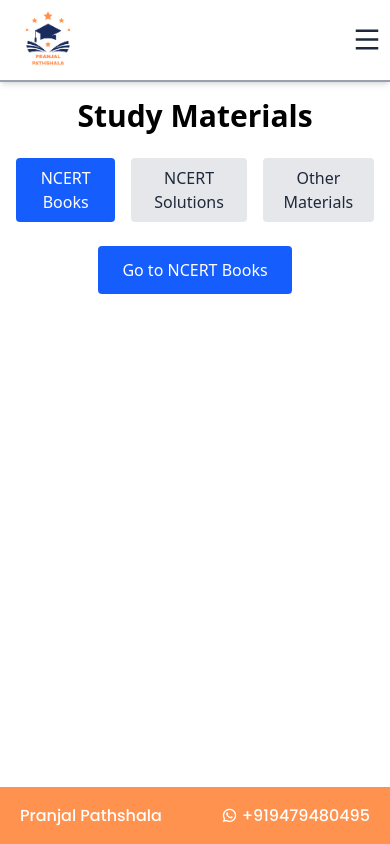
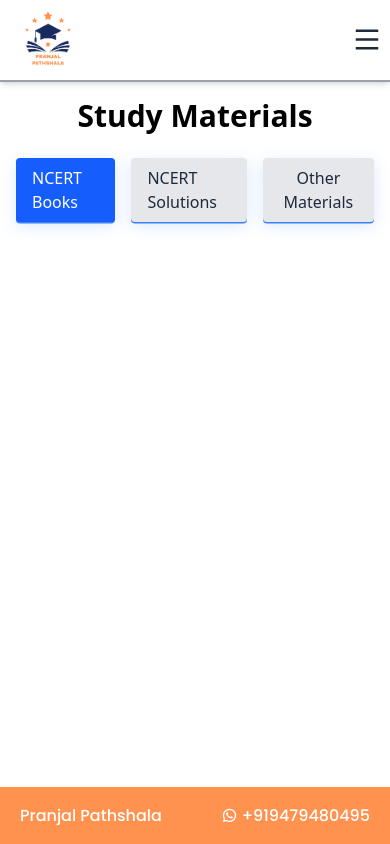
Before and after one commit to Iamjustrosh/Pranjal-Pathshala, a React (Vite) app: page /study-material in a window 390 px wide. Built offline with nearby package versions, Linux system fonts and the light colour scheme.

Commit message:
Study Material CSS Changed

```diff
--- a/src/components/Hero.jsx
+++ b/src/components/Hero.jsx
@@ -10,7 +10,7 @@
       <div className="w-full md:w-1/2 space-y-6">
 
         <div>
-          <h1 className="text-5xl md:text-6xl font-bold font-poppins flex items-center gap-2">
+          <h1 className="text-5xl md:text-6xl font-bold font-poppins flex items-center gap-2 -mb-4">
             Aapka Safar,
             <img src={heroBag} alt="hero-bag" className="w-14 md:w-20 h-auto inline-block" />
           </h1>
--- a/src/pages/Home.jsx
+++ b/src/pages/Home.jsx
@@ -18,7 +18,7 @@
         <Hero />
 
         <div className="section-3 relative ">
-          <h1 className='text-5xl poppins-bold'>Simplified <span className='text-[#ff924e]'>Learning</span> <br /> from Basics to <span className='text-[#ff924e]'>Brilliance</span></h1>
+          <h1 className='text-5xl poppins-bold leading-tight'>Simplified <span className='text-[#ff924e]'>Learning</span> <br /> from Basics to <span className='text-[#ff924e]'>Brilliance</span></h1>
 
           <div className='s-materials flex flex-col md:flex-row gap-7 mt-2 '>
             <div className="s-material-box flex-1 md:w-1/4 pb-7 md:pb-0 px-3 flex flex-col justify-between gap-4 border-b-2 md:border-b-0 md:border-r-2">
@@ -52,7 +52,7 @@
           </div>
           <div className="flex justify-center">
             <Link to="/study-material">
-            <button className="mt-4 px-6 py-3 text-center bg-[#ff924e] text-white text-lg font-semibold rounded-xl hover:bg-[#e38a53] transition duration-300">
+            <button className="mt-5 mb-4 px-6 py-3 text-center bg-[#ff924e] text-white text-lg font-semibold rounded-xl hover:bg-[#e38a53] transition duration-300">
               Get Study Material
             </button>
             </Link>
--- a/src/pages/StudyMaterial.jsx
+++ b/src/pages/StudyMaterial.jsx
@@ -4,6 +4,20 @@
 
 const NCERT_BOOKS_URL = "https://ncert.nic.in/textbook.php";
 const NCERT_SOLUTIONS_URL = "https://www.learncbse.in/ncert-solutions-2/";
+
+// 3D card styles for "Other Materials"
+const card3DBase =
+  "relative bg-white border border-gray-200 rounded-xl shadow-2xl p-6 flex justify-between items-center transition-transform duration-300";
+const card3DStatic =
+  "before:content-[''] before:absolute before:inset-0 before:rounded-xl before:shadow-[0_8px_24px_rgba(0,0,0,0.18),0_1.5px_0_#cbd5e1] before:-z-10";
+const card3DHover =
+  "hover:-translate-y-2 hover:scale-105 hover:shadow-[0_16px_32px_rgba(59,130,246,0.18),0_3px_0_#3b82f6] hover:ring-2 hover:ring-blue-400 hover:ring-offset-2";
+
+// 3D shadow for buttons
+const button3D =
+  "shadow-[0_4px_16px_rgba(59,130,246,0.18),0_1.5px_0_#3b82f6] transition-transform duration-200";
+const button3DHover =
+  "hover:-translate-y-1 hover:scale-105 hover:shadow-[0_8px_24px_rgba(59,130,246,0.25),0_3px_0_#2563eb]";
 
 const StudyMaterial = () => {
   const [selectedOption, setSelectedOption] = useState('ncert_books');
@@ -23,62 +37,63 @@
     <div className="p-4 space-y-6 max-w-4xl mx-auto">
       <h1 className="text-3xl font-bold text-center">Study Materials</h1>
       <div className="flex justify-center space-x-4 mb-6">
-        <button
-          className={`px-4 py-2 rounded ${selectedOption === 'ncert_books' ? 'bg-blue-600 text-white' : 'bg-gray-200 text-gray-800'}`}
-          onClick={() => setSelectedOption('ncert_books')}
+        <a
+          href={NCERT_BOOKS_URL}
+          target="_blank"
+          rel="noopener noreferrer"
+          className={`px-4 py-2 rounded ${selectedOption === 'ncert_books' ? 'bg-blue-600 text-white' : 'bg-gray-200 text-gray-800'} ${button3D} ${button3DHover} flex items-center justify-center`}
+          style={{ textDecoration: 'none' }}
         >
           NCERT Books
-        </button>
-        <button
-          className={`px-4 py-2 rounded ${selectedOption === 'ncert_solutions' ? 'bg-blue-600 text-white' : 'bg-gray-200 text-gray-800'}`}
-          onClick={() => setSelectedOption('ncert_solutions')}
+        </a>
+        <a
+          href={NCERT_SOLUTIONS_URL}
+          target="_blank"
+          rel="noopener noreferrer"
+          className={`px-4 py-2 rounded ${selectedOption === 'ncert_solutions' ? 'bg-blue-600 text-white' : 'bg-gray-200 text-gray-800'} ${button3D} ${button3DHover} flex items-center justify-center`}
+          style={{ textDecoration: 'none' }}
         >
           NCERT Solutions
-        </button>
+        </a>
         <button
-          className={`px-4 py-2 rounded ${selectedOption === 'other' ? 'bg-blue-600 text-white' : 'bg-gray-200 text-gray-800'}`}
+          className={`px-4 py-2 rounded ${selectedOption === 'other' ? 'bg-blue-600 text-white' : 'bg-gray-200 text-gray-800'} ${button3D} ${button3DHover}`}
           onClick={() => setSelectedOption('other')}
         >
           Other Materials
         </button>
       </div>
 
-      {selectedOption === 'ncert_books' && (
-        <div className="text-center">
-          <a
-            href={NCERT_BOOKS_URL}
-            target="_blank"
-            rel="noreferrer"
-            className="bg-blue-600 text-white px-6 py-3 rounded hover:bg-blue-700 inline-block"
-          >
-            Go to NCERT Books
-          </a>
-        </div>
-      )}
-
-      {selectedOption === 'ncert_solutions' && (
-        <div className="text-center">
-          <a
-            href={NCERT_SOLUTIONS_URL}
-            target="_blank"
-            rel="noreferrer"
-            className="bg-blue-600 text-white px-6 py-3 rounded hover:bg-blue-700 inline-block"
-          >
-            Go to NCERT Solutions
-          </a>
-        </div>
-      )}
-
+      {/* Remove iframe for ncert_books and ncert_solutions */}
       {selectedOption === 'other' && (
-        <ul className="space-y-4">
+        <ul className="space-y-6">
           {materials.length === 0 && <li>No study materials available.</li>}
           {materials.map((item) => (
-            <li key={item.id} className="border p-4 rounded flex justify-between items-center">
+            <li
+              key={item.id}
+              className={`${card3DBase} ${card3DStatic} ${card3DHover} group`}
+              style={{
+                boxShadow:
+                  "0 8px 24px rgba(0,0,0,0.18), 0 1.5px 0 #cbd5e1, 0 0.5px 0 #e0e7ef",
+                // subtle 3D effect
+                transform: "perspective(800px) rotateX(2deg) rotateY(-2deg)",
+                background: "linear-gradient(135deg, #f8fafc 80%, #e0e7ef 100%)",
+              }}
+            >
               <div>
-                <h2 className="text-xl font-semibold">{item.title}</h2>
-                <p>Class: {item.class} | Subject: {item.subject}</p>
+                <h2 className="text-xl font-semibold text-gray-900 drop-shadow-sm">{item.title}</h2>
+                <p className="text-gray-700">Class: {item.class} | Subject: {item.subject}</p>
               </div>
-              <a href={item.url} target="_blank" rel="noreferrer" className="bg-blue-600 text-white px-4 py-2 rounded hover:bg-blue-700">View</a>
+              <a
+                href={item.url}
+                target="_blank"
+                rel="noreferrer"
+                className="bg-blue-600 text-white px-4 py-2 rounded shadow-lg transition-all duration-300 group-hover:scale-110 group-hover:bg-blue-700 group-hover:rotate-2"
+                style={{
+                  boxShadow: "0 4px 16px rgba(59,130,246,0.18)",
+                }}
+              >
+                View
+              </a>
             </li>
           ))}
         </ul>
```
